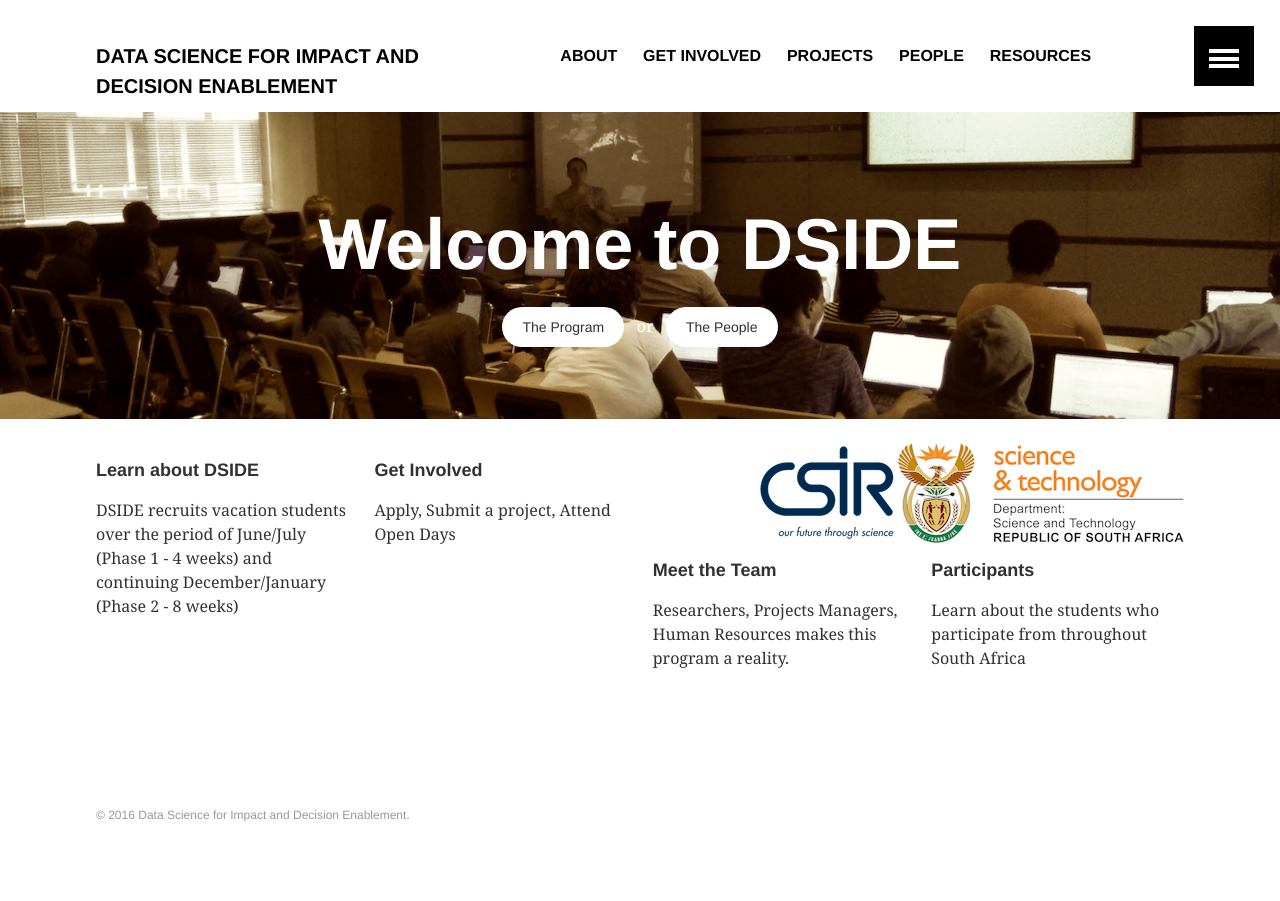
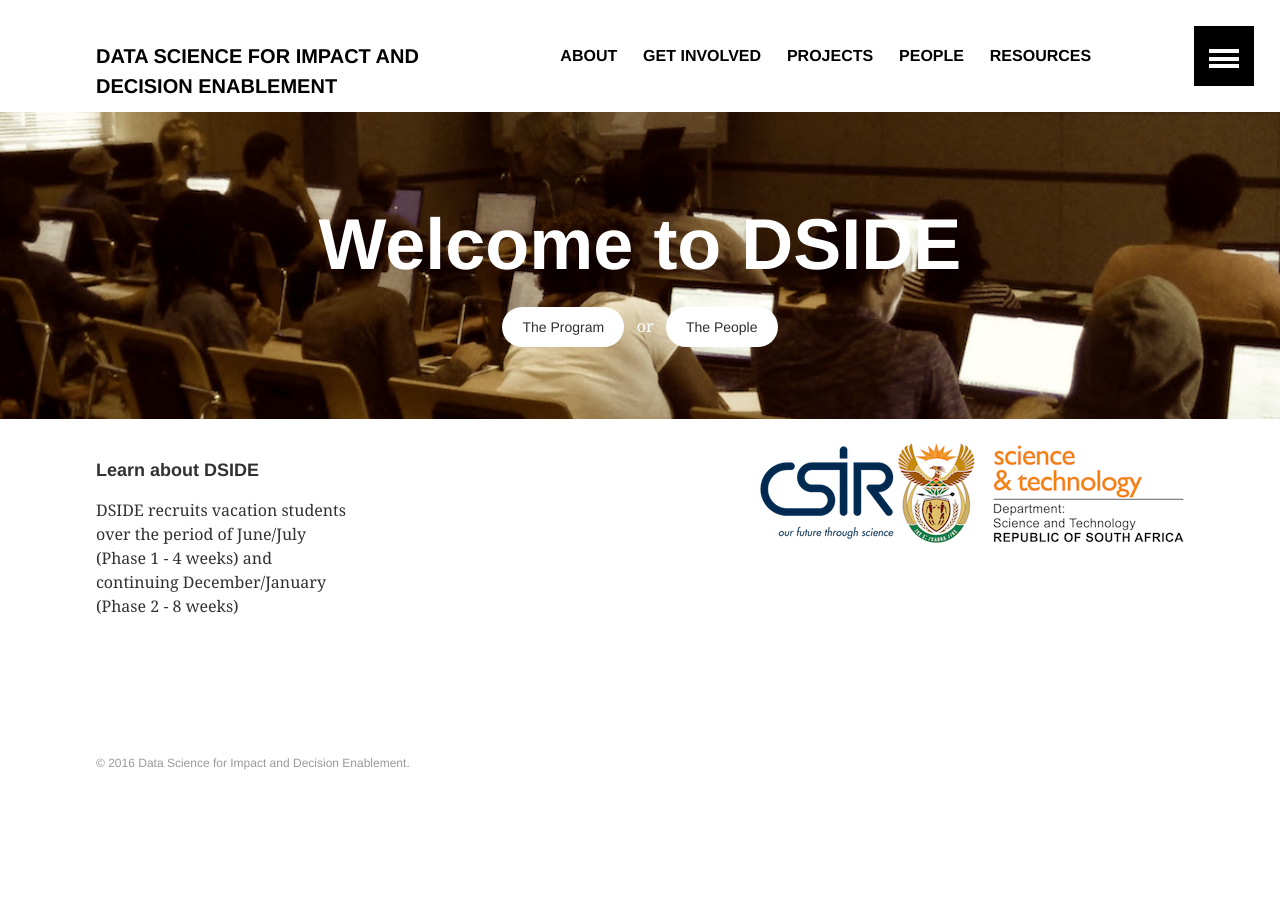
Before and after one commit to DSIDEWeb/dsideweb.github.io, a Jekyll site: the page built from index.md, in a window 1280 px wide. Built offline with Jekyll 4.4.1, drawn with Linux system fonts in a browser that asks for light colours.

Commit message:
index changes

```diff
--- a/index.md
+++ b/index.md
@@ -13,19 +13,9 @@
   <p class="post-excerpt"> DSIDE recruits vacation students over the period of June/July (Phase 1 - 4 weeks) and continuing December/January (Phase 2 - 8 weeks)</p>
 </div><!-- /.tile -->
 
-<div class="tile">
-  <h2 class="post-title">Get Involved</h2>
-  <p class="post-excerpt">Apply, Submit a project, Attend Open Days</p>
-</div><!-- /.tile -->
 
-<div class="tile">
-  <h2 class="post-title">Meet the Team</h2>
-  <p class="post-excerpt">Researchers, Projects Managers, Human Resources makes this program a reality. </p>
-</div><!-- /.tile -->
 
-<div class="tile">
-  <h2 class="post-title">Participants</h2>
-  <p class="post-excerpt">Learn about the students who participate from throughout South Africa</p>
-</div><!-- /.tile -->
+
+
 
 </div><!-- /.tiles -->
```
